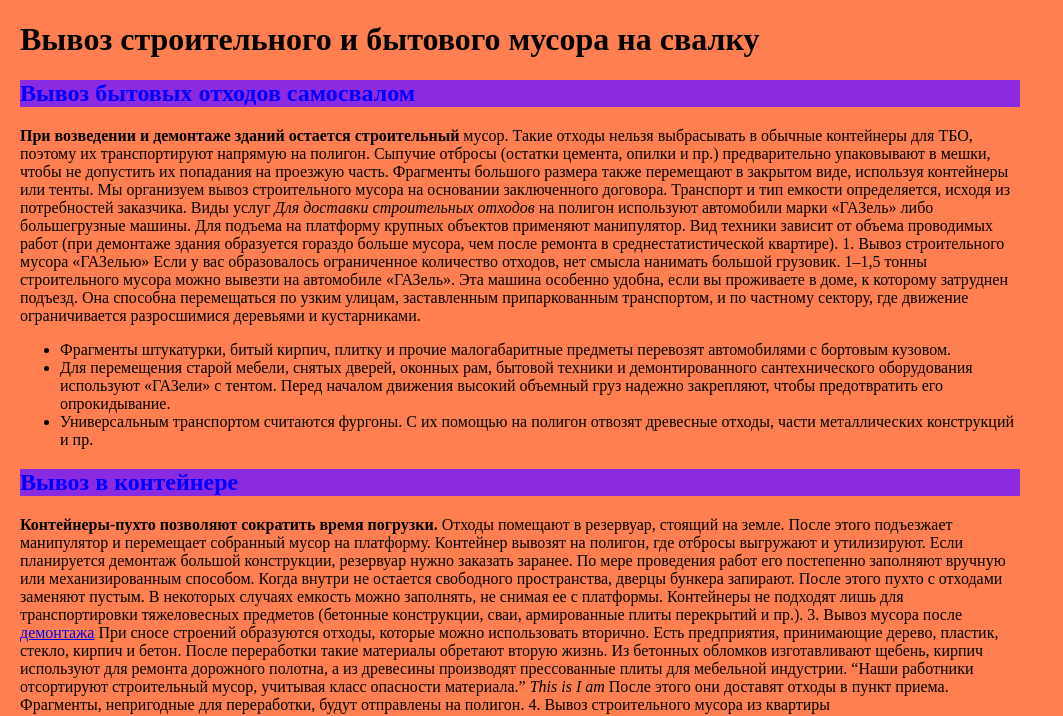
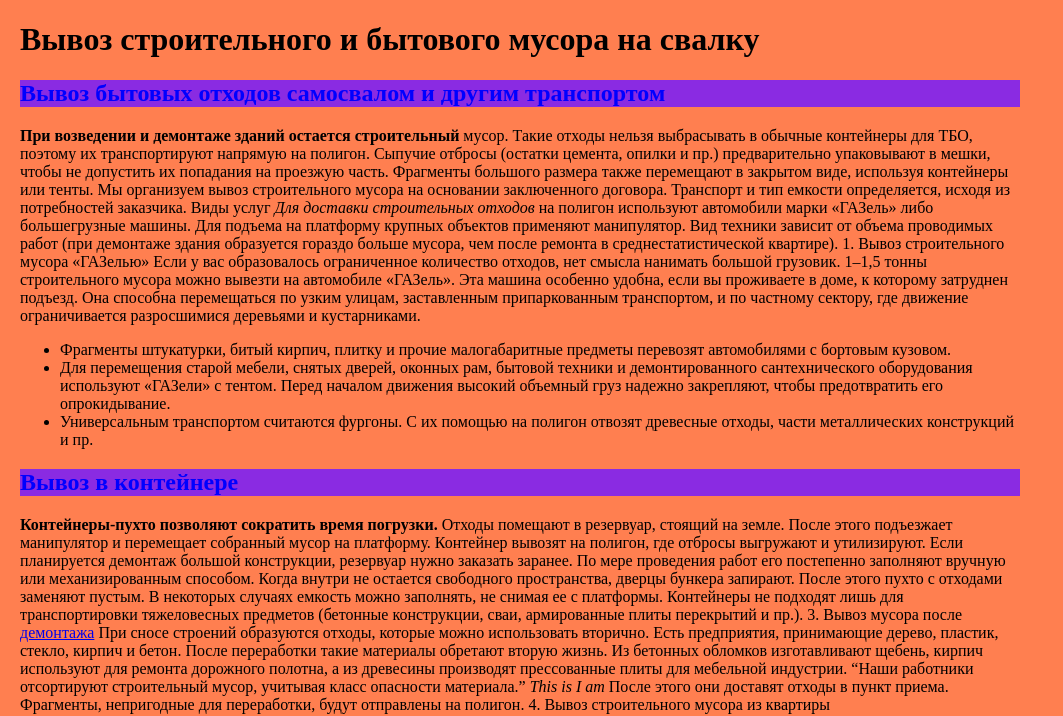
Before and after one commit to lnaianova/set2, a plain HTML site: page format.html in a window 1280 px wide. Shown: the top 716 px of the page, without its empty margins (0-1063 px from the left). Drawn offline with Linux system fonts and the light colour scheme.

Commit message:
kind of transport

```diff
--- a/format.html
+++ b/format.html
@@ -15,7 +15,7 @@
 </head>
 <body>
     <h1> Вывоз строительного и бытового мусора на свалку</h1>
-    <h2>Вывоз бытовых отходов самосвалом</h2>
+    <h2>Вывоз бытовых отходов самосвалом и другим транспортом</h2>
 
 <p>
     <b>При возведении и демонтаже зданий</b> <strong> остается строительный</strong> мусор. Такие отходы нельзя выбрасывать в обычные контейнеры для ТБО, поэтому их транспортируют напрямую на полигон. Сыпучие отбросы (остатки цемента, опилки и пр.) предварительно упаковывают в мешки, чтобы не допустить их попадания на проезжую часть. Фрагменты большого размера также перемещают в закрытом виде, используя контейнеры или тенты.
```
